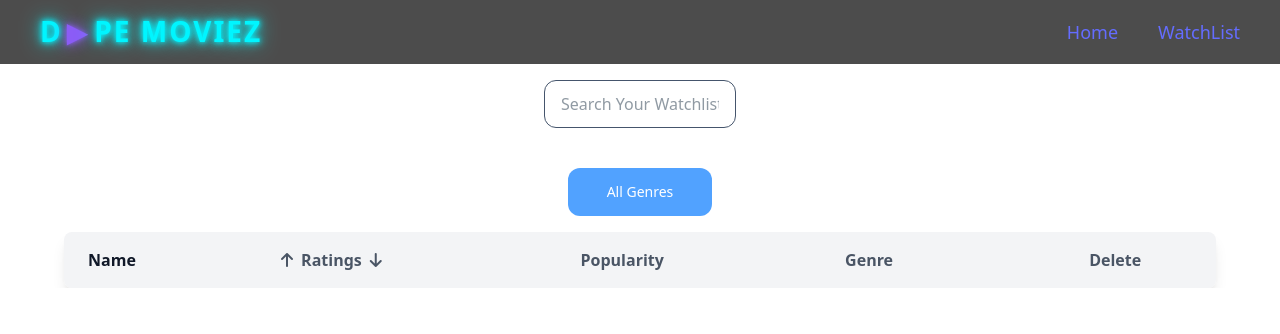
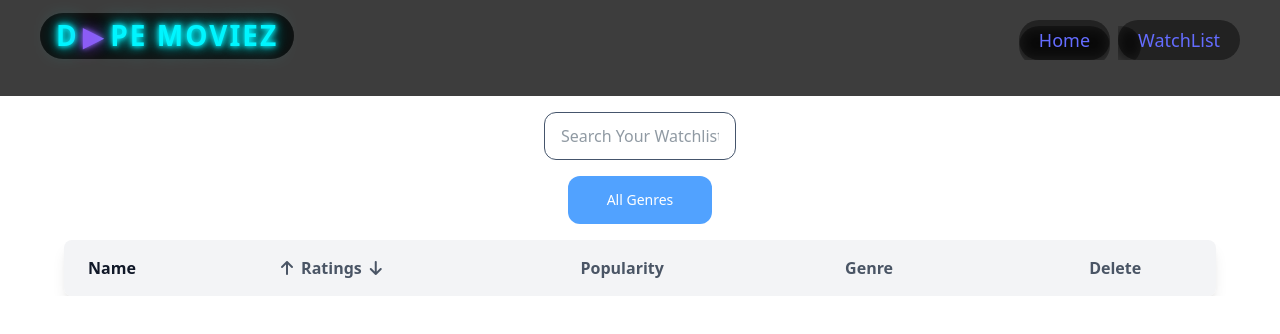
Before and after one commit to tajinder2610/Frontend-Project, a React (Vite) app: page /watchlist in a window 1280 px wide. Shown: the top 334 px of the page. Built offline with nearby package versions, Linux system fonts and the light colour scheme.

Commit message:
header update

```diff
--- a/package.json
+++ b/package.json
@@ -14,6 +14,7 @@
     "@tailwindcss/vite": "^4.1.14",
     "react": "^19.1.1",
     "react-dom": "^19.1.1",
+    "react-hot-toast": "^2.6.0",
     "react-redux": "^9.2.0",
     "react-router": "^7.9.3",
     "react-router-dom": "^7.9.3",
--- a/src/App.css
+++ b/src/App.css
@@ -121,10 +121,82 @@
     0 0 15px #8b5cf6;
 }
 
+.header-marquee {
+  overflow: hidden;
+}
+
+.header-marquee__track {
+  display: flex;
+  width: max-content;
+  height: 100%;
+  animation: header-marquee-scroll 45s linear infinite;
+}
+
+@keyframes header-marquee-scroll {
+  from {
+    transform: translateX(0);
+  }
+  to {
+    transform: translateX(-50%);
+  }
+}
+
+@media (prefers-reduced-motion: reduce) {
+  .header-marquee__track {
+    animation: none;
+  }
+}
+
+.watchlist-toast-shell {
+  transform-origin: top right;
+  animation: watchlist-toast-enter 320ms cubic-bezier(0.22, 1, 0.36, 1);
+}
+
+@keyframes watchlist-toast-enter {
+  from {
+    opacity: 0;
+    transform: translateY(-20px) translateX(30px) scale(0.72);
+  }
+  to {
+    opacity: 1;
+    transform: translateY(0) translateX(0) scale(1);
+  }
+}
+
+@media (prefers-reduced-motion: reduce) {
+  .watchlist-toast-shell {
+    animation: none;
+  }
+}
+
+.mobile-menu-popover {
+  transform-origin: top right;
+  animation: mobile-menu-pop 180ms cubic-bezier(0.22, 1, 0.36, 1);
+  backdrop-filter: blur(12px);
+  -webkit-backdrop-filter: blur(12px);
+}
+
+@keyframes mobile-menu-pop {
+  from {
+    opacity: 0;
+    transform: translateY(-6px) scale(0.95);
+  }
+  to {
+    opacity: 1;
+    transform: translateY(0) scale(1);
+  }
+}
+
+@media (prefers-reduced-motion: reduce) {
+  .mobile-menu-popover {
+    animation: none;
+  }
+}
+
 .movie-list-page {
   display: flex;
   flex-direction: column;
-  margin: 50px;
+  margin: 20px 50px 50px;
 }
 
 .movie-list-page h2 {
--- a/src/App.jsx
+++ b/src/App.jsx
@@ -1,6 +1,7 @@
 import "./App.css";
 import { Routes, Route } from "react-router";
 import { Suspense, lazy } from "react";
+import { Toaster } from "react-hot-toast";
 import Header from "./components/Header";
 import Home from "./components/Home";
 import MovieContextWrapper from "./context/MovieContext";
@@ -15,6 +16,22 @@ function App() {
   return (
     <MovieContextWrapper>
       <Header />
+      <Toaster
+        position="top-right"
+        containerStyle={{
+          top: "6.6rem",
+          right: "2.5rem",
+        }}
+        toastOptions={{
+          duration: 2500,
+          style: {
+            background: "rgba(12, 12, 12, 0.92)",
+            color: "#fff",
+            border: "1px solid rgba(255, 255, 255, 0.12)",
+            backdropFilter: "blur(10px)",
+          },
+        }}
+      />
 
       <Suspense fallback={<Spinner />}>
         <Routes>
--- a/src/components/Banner.jsx
+++ b/src/components/Banner.jsx
@@ -20,7 +20,7 @@ function Banner() {
   return (
     <div
       className="
-        mt-16
+        mt-24
         h-[30vh] sm:h-[45vh] md:h-[75vh]
         bg-center bg-cover flex items-end
       "
@@ -31,7 +31,7 @@ function Banner() {
           className="
             inline-block
             bg-black/60 text-white
-            text-base sm:text-2xl md:text-4xl
+            text-sm sm:text-xl md:text-3xl
             px-4 py-2 sm:px-8 sm:py-3
             rounded
             truncate max-w-full
--- a/src/components/Header.jsx
+++ b/src/components/Header.jsx
@@ -1,49 +1,108 @@
 import { Link } from "react-router-dom";
-import { useState } from "react";
-import monkeyLogo from "../assets/monkey_ultra_smooth_fast_clean_v3_fast.gif";
+import { useMemo, useState } from "react";
+import { useSelector } from "react-redux";
 
 const Header = () => {
   const [isOpen, setIsOpen] = useState(false);
+  const { movies } = useSelector((store) => store.movieState);
+
+  const marqueeBackdrops = useMemo(() => {
+    const backdropItems =
+      movies
+        ?.filter((movie) => movie.backdrop_path)
+        .map((movie) => ({
+          id: movie.id,
+          title: movie.title || movie.name || "Untitled",
+          image: `https://image.tmdb.org/t/p/w780${movie.backdrop_path}`,
+        })) ??
+      [];
+
+    if (backdropItems.length === 0) return [];
+    return [...backdropItems, ...backdropItems];
+  }, [movies]);
 
   return (
-    <div className="w-full fixed top-0 z-50 bg-black/70 backdrop-blur-md px-4 sm:px-10 h-16 flex items-center justify-between">
-      <Link to="/" className="neon-logo text-2xl sm:text-3xl font-extrabold">
-        D<span className="play-o">▶</span>PE MOVIEZ
+    <div className="w-full fixed top-0 z-50 h-24 bg-black/70 backdrop-blur-md">
+      {marqueeBackdrops.length > 0 && (
+        <div className="header-marquee absolute inset-0">
+          <div className="header-marquee__track">
+            {marqueeBackdrops.map((movie, index) => (
+              <div
+                key={`${movie.id}-${index}`}
+                className="relative h-full aspect-video shrink-0 overflow-hidden"
+              >
+                <img
+                  src={movie.image}
+                  alt=""
+                  className="h-full w-full object-cover object-center"
+                />
+                <div className="absolute inset-x-0 bottom-0 bg-gradient-to-t from-black/80 via-black/35 to-transparent px-3 py-2 text-center">
+                  <p className="truncate text-center text-sm font-semibold tracking-wide text-white sm:text-base">
+                    {movie.title}
+                  </p>
+                </div>
+              </div>
+            ))}
+          </div>
+        </div>
+      )}
+
+      <div className="absolute inset-0 bg-black/20" />
+
+      <div className="relative z-10 flex h-full items-center justify-between px-4 sm:px-10">
+        <Link
+          to="/"
+          className="neon-logo relative rounded-full bg-black/55 px-3 py-1 text-3xl font-extrabold whitespace-nowrap backdrop-blur-sm sm:-translate-y-3 sm:px-4 sm:py-1.5 sm:text-[8rem]"
+        >
+          D<span className="play-o">{"\u25B6"}</span>PE MOVIEZ
         </Link>
 
-      {/* Desktop */}
-      <ul className="hidden md:flex gap-10 text-white font-semibold text-lg">
+        <ul className="relative -translate-y-2 hidden text-lg font-semibold text-white md:flex md:gap-2">
           <li>
-          <Link to="/" className="hover:text-yellow-400 transition">
+            <Link
+              to="/"
+              className="rounded-full bg-black/45 px-5 py-2 backdrop-blur-sm transition hover:text-yellow-400"
+            >
               Home
             </Link>
           </li>
           <li>
-          <Link to="/watchlist" className="hover:text-yellow-400 transition">
+            <Link
+              to="/watchlist"
+              className="rounded-full bg-black/45 px-5 py-2 backdrop-blur-sm transition hover:text-yellow-400"
+            >
               WatchList
             </Link>
           </li>
         </ul>
 
-      {/* Mobile */}
         <div className="md:hidden">
           <button
-          className="text-white text-2xl"
+            className="relative z-20 rounded-full bg-black/50 px-3 py-1 text-2xl text-white backdrop-blur-sm"
             onClick={() => setIsOpen(!isOpen)}
           >
             <i className={`fa-solid ${isOpen ? "fa-xmark" : "fa-bars"}`}></i>
           </button>
         </div>
+      </div>
 
       {isOpen && (
-        <ul className="absolute top-16 left-0 w-full bg-black/95 flex flex-col text-white text-center py-6 space-y-4 text-lg font-semibold md:hidden">
-          <li>
-            <Link to="/" onClick={() => setIsOpen(false)}>
+        <ul className="mobile-menu-popover absolute right-4 top-18 z-20 flex w-40 flex-col gap-2 text-white text-center text-base font-semibold md:hidden">
+          <li className="overflow-hidden rounded-2xl">
+            <Link
+              to="/"
+              className="block rounded-2xl bg-white/8 px-4 py-3 text-lg shadow-sm ring-1 ring-white/8 transition hover:bg-white/12 hover:text-yellow-400"
+              onClick={() => setIsOpen(false)}
+            >
               Home
             </Link>
           </li>
-          <li>
-            <Link to="/watchlist" onClick={() => setIsOpen(false)}>
+          <li className="overflow-hidden rounded-2xl">
+            <Link
+              to="/watchlist"
+              className="block rounded-2xl bg-white/8 px-4 py-3 shadow-sm ring-1 ring-white/8 transition hover:bg-white/12 hover:text-yellow-400"
+              onClick={() => setIsOpen(false)}
+            >
               WatchList
             </Link>
           </li>
--- a/src/components/MovieList.jsx
+++ b/src/components/MovieList.jsx
@@ -17,7 +17,7 @@ const MovieList = () => {
 
     return (
         <div className="movie-list-page">
-            <h1 className="text-center font-bold">Trending Movies</h1>
+            <h1 className="mb-2 text-center text-sm font-bold sm:text-3xl">Trending Movies</h1>
 
             <div className="grid grid-cols-2 sm:grid-cols-3 md:grid-cols-4 lg:grid-cols-5 gap-x-6 gap-y-8 p-4">
                 {movies.map(movie => (
--- a/src/components/WatchList.jsx
+++ b/src/components/WatchList.jsx
@@ -65,10 +65,10 @@ function Watchlist() {
   }, [watchlist, search, currGenre]);
 
   return (
-    <div className="mt-20 px-4 sm:px-8">
+    <div className="mt-28 px-4 sm:px-8">
 
       {/* Searchbar */}
-      <div className="flex justify-center my-10">
+      <div className="flex justify-center mt-8 mb-4">
         <input
           placeholder="Search Your Watchlist"
           className="rounded-xl h-[3rem] w-[12rem] bg-gray200 px-4 outline-none border border-slate-600"
@@ -79,7 +79,7 @@ function Watchlist() {
       </div>
 
       {/* Genres */}
-      <div className="flex flex-wrap justify-center gap-2 px-2 sm:px-0 my-4">
+      <div className="flex flex-wrap justify-center gap-2 px-2 sm:px-0 mb-4">
         {genreList.map((genre) => (
           <div
             key={genre}
--- a/src/context/MovieContext.jsx
+++ b/src/context/MovieContext.jsx
@@ -1,4 +1,5 @@
 import React, { useState, useEffect } from 'react';
+import toast from "react-hot-toast";
 export const MovieContext = React.createContext();
 
 export default function MovieContextWrapper({children}){
@@ -8,6 +9,9 @@ export default function MovieContextWrapper({children}){
         console.log(updatedWatchList);
         setWatchlist(updatedWatchList);
         localStorage.setItem("watchlist", JSON.stringify(updatedWatchList));
+        toast.success(`${movie.title || movie.name || "Project"} Added`, {
+            className: "watchlist-toast-shell watchlist-toast-shell--enter",
+        });
     }
 
     const removeFromWatchlist = (movie) => {
@@ -18,6 +22,9 @@ export default function MovieContextWrapper({children}){
 
         setWatchlist(filteredMovies);
         localStorage.setItem("watchlist", JSON.stringify(filteredMovies));
+        toast.error(`${movie.title || movie.name || "Project"} Removed`, {
+            className: "watchlist-toast-shell watchlist-toast-shell--enter",
+        });
     }
 
     useEffect(() => {
```
Also changed, not shown: 1 other file (tests, documents, lock files or other folders). Lines whose indentation alone changed are shown as unchanged.
